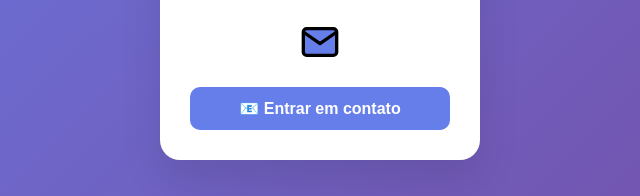
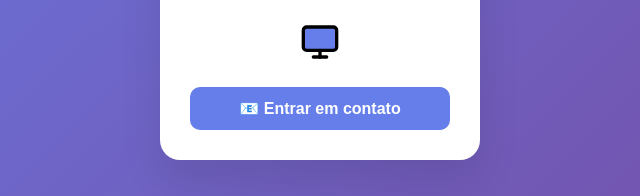
Before and after one commit to OtavioXF/Cardotavio, a plain HTML site: page index.html in a window 1280 px wide. Shown: the part 482-678 px from the top of the page, 320-960 px from the left. Drawn offline with Linux system fonts and the light colour scheme.

Commit message:
Update index.html

```diff
--- a/index.html
+++ b/index.html
@@ -175,16 +175,11 @@
 Dica: Use https://feathericons.com para baixar ícones SVG grátis
 -->
 <div class="icone-container">
-<svg class="icone" viewBox="0 0 24 24" fill="none"
-xmlns="http://www.w3.org/2000/svg">
-<path d="M4 4H20C21.1 4 22 4.9 22 6V18C22 19.1 21.1 20 20 20H4C2.9 20 2
-19.1 2 18V6C2 4.9 2.9 4 4 4Z" stroke="currentColor" stroke-width="2" stroke-linecap="round"
-stroke-linejoin="round"/>
-
-<path d="M22 6L12 13L2 6" stroke="currentColor" stroke-width="2" stroke-
-linecap="round" stroke-linejoin="round"/>
-
-</svg>
+  <svg class="icone" xmlns="http://www.w3.org/2000/svg" viewBox="0 0 24 24" fill="none" stroke="currentColor" stroke-width="2" stroke-linecap="round" stroke-linejoin="round">
+    <rect x="2" y="3" width="20" height="14" rx="2" ry="2"></rect>
+    <line x1="8" y1="21" x2="16" y2="21"></line>
+    <line x1="12" y1="17" x2="12" y2="21"></line>
+  </svg>
 </div>
 
 <!-- BOTÃO DE AÇÃO -->
```
